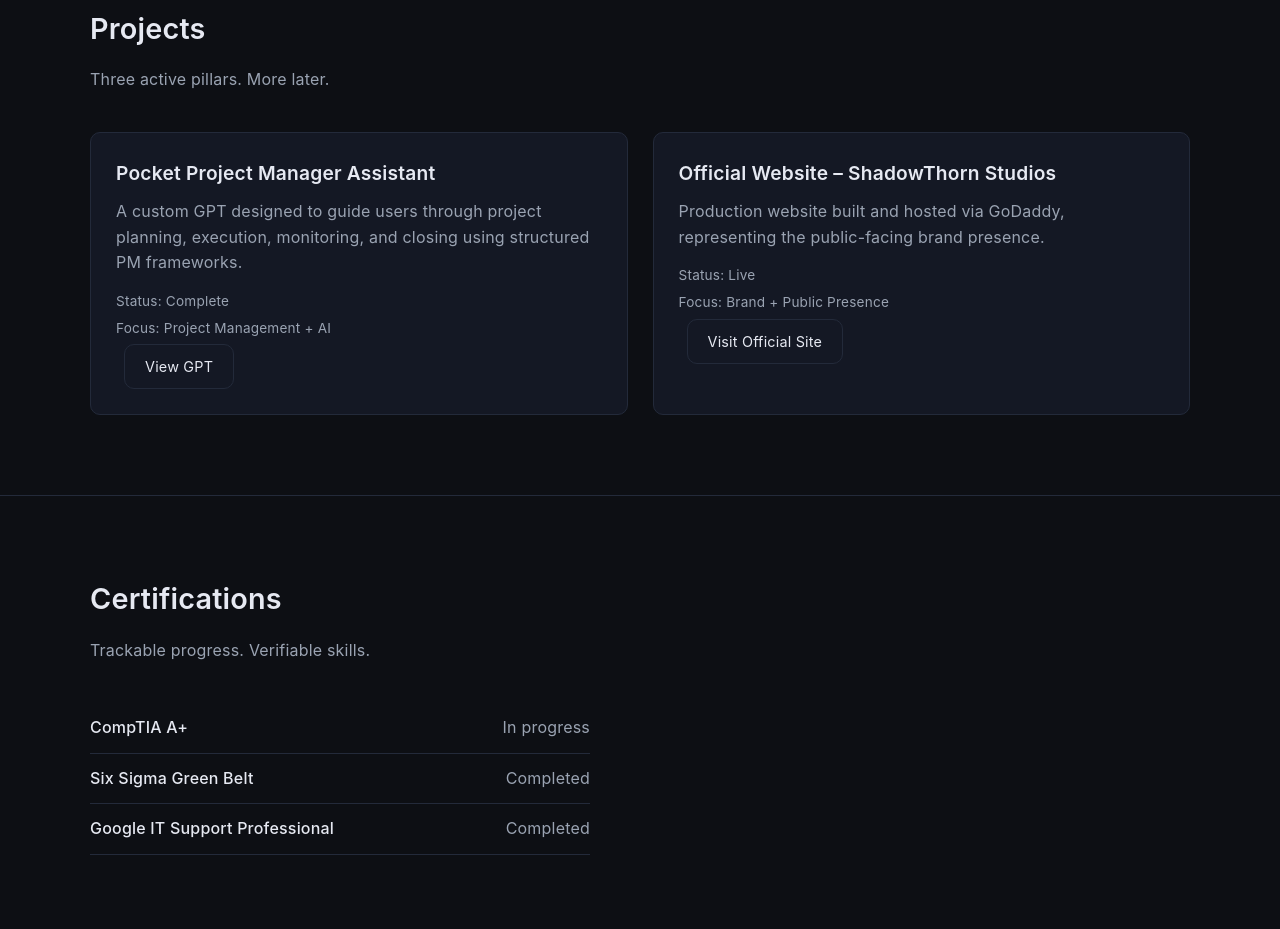
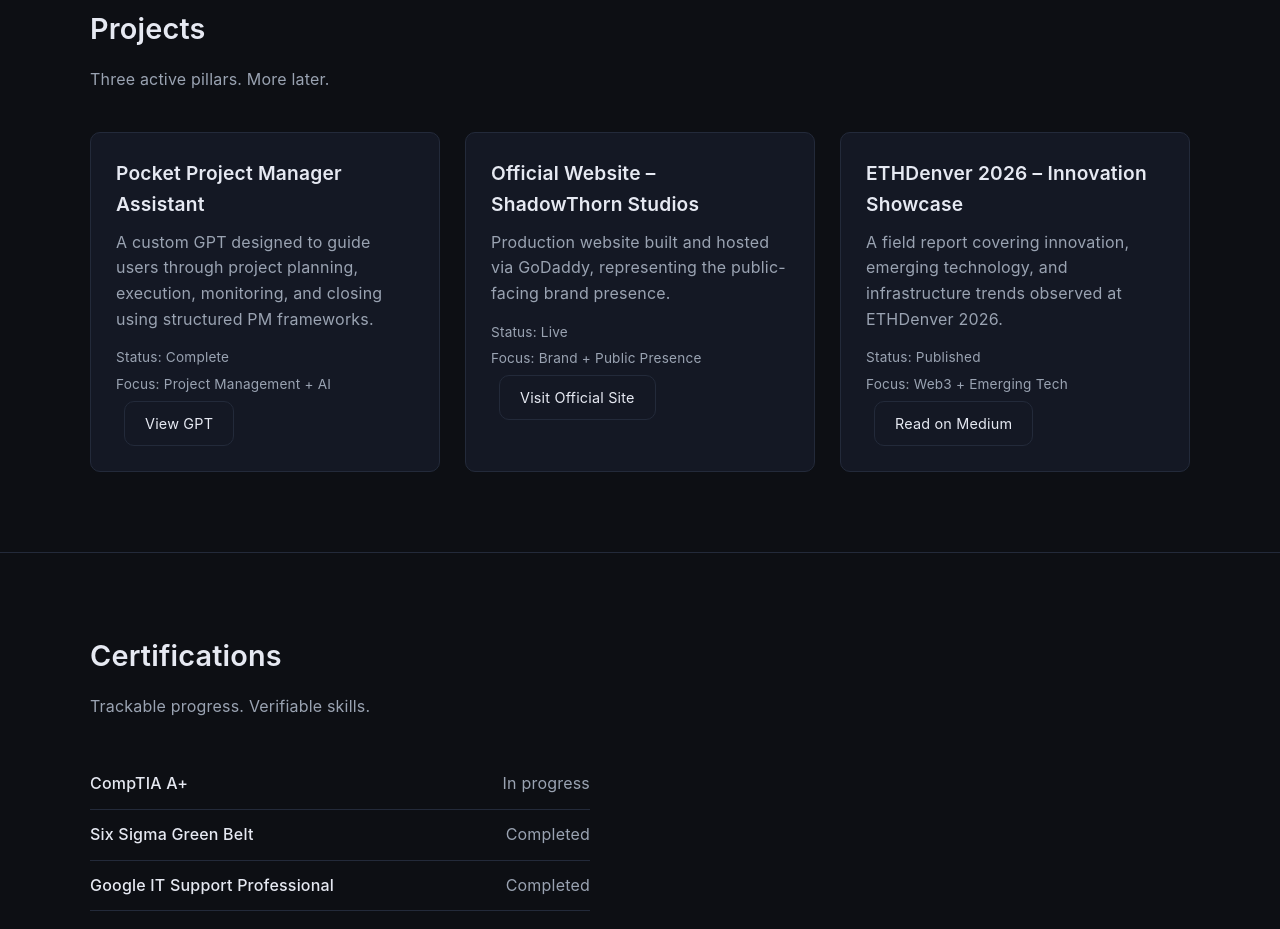
Before and after one commit to rsaunders-tech/shadowthorn-studios-site, a plain HTML site: page index.html in a window 1280 px wide. Shown: the part 880-1809 px from the top of the page. Drawn offline with Linux system fonts and the light colour scheme.

Commit message:
Update index.html
Added 3rd card which shows ETH Denver Newsletter post

```diff
--- a/index.html
+++ b/index.html
@@ -114,6 +114,28 @@
     Visit Official Site
   </a>
 </article>
+
+  <article class="card">
+  <h3>ETHDenver 2026 – Innovation Showcase</h3>
+  <p>
+    A field report covering innovation, emerging technology, and
+    infrastructure trends observed at ETHDenver 2026.
+  </p>
+
+  <ul class="meta">
+    <li>Status: Published</li>
+    <li>Focus: Web3 + Emerging Tech</li>
+  </ul>
+
+  <a
+    class="btn btn-ghost"
+    href="https://medium.com/@tripwireonfire/ethdenver-2026-innovation-showcase-bfa5bbea489a"
+    target="_blank"
+    rel="noopener"
+  >
+    Read on Medium
+  </a>
+</article>
           </div>
         </div>
       </section>
```
